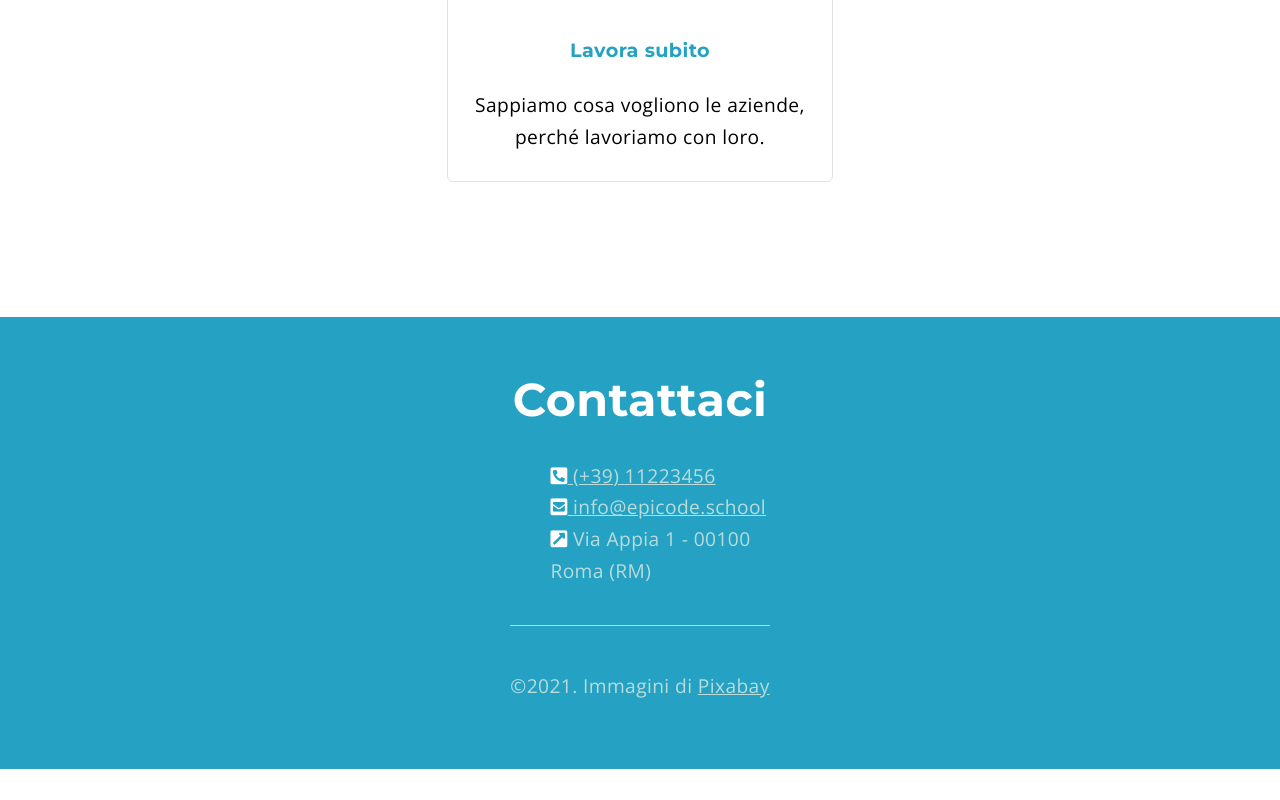
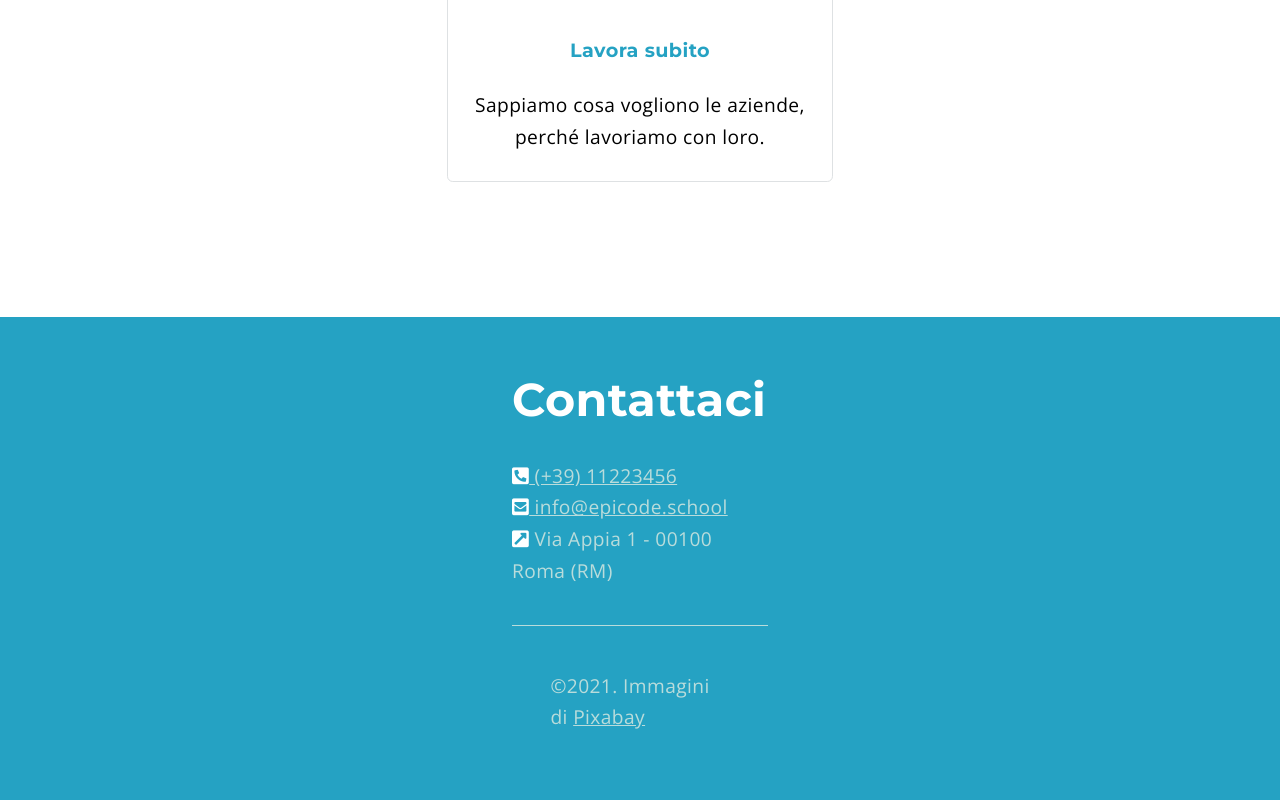
Before and after one commit to DattolaFrancesco/U1-Progetto, a plain HTML site: page index-desktop.html in a window 1280 px wide. Shown: the part 2522-3322 px from the top of the page. Before the commit the page ends 3291 px from the top, so only its background shows below. Drawn offline with nearby package versions, Linux system fonts and the light colour scheme.

Commit message:
fixed footer

```diff
--- a/Esercizio/css/style-desktop.css
+++ b/Esercizio/css/style-desktop.css
@@ -164,6 +164,11 @@ footer {
   padding-bottom: 3.5em;
   margin-top: 4em;
 }
+footer div {
+  text-align: left;
+  width: 20%;
+  margin-inline: auto;
+}
 footer a {
   color: #b9dcdb;
 }
@@ -182,17 +187,8 @@ footer h4 {
   margin-top: 2em;
   font-size: 1em;
   display: inline-block;
-  padding-inline: 0;
-  padding-left: em;
+  padding-inline: 2em;
 }
 footer i {
   color: white;
 }
-#Dfooter {
-  width: 20%;
-  margin-inline: 43%;
-  text-align: left;
-}
-footer div {
-  text-align: center;
-}
--- a/index-desktop.html
+++ b/index-desktop.html
@@ -73,8 +73,9 @@
       </section>
     </main>
     <footer>
-      <h4>Contattaci</h4>
-      <div id="Dfooter">
+      <div>
+        <h4>Contattaci</h4>
+
         <p>
           <a href="#"> <i class="fas fa-phone-square-alt"></i> (+39) 11223456</a>
         </p>
@@ -82,8 +83,7 @@
           <a href="#"> <i class="fas fa-envelope-square"></i> info@epicode.school</a>
         </p>
         <p><i class="fas fa-external-link-square-alt"></i> Via Appia 1 - 00100 Roma (RM)</p>
-      </div>
-      <div>
+
         <p id="footerP">&copy;2021. Immagini di <a href="#">Pixabay</a></p>
       </div>
     </footer>
```
